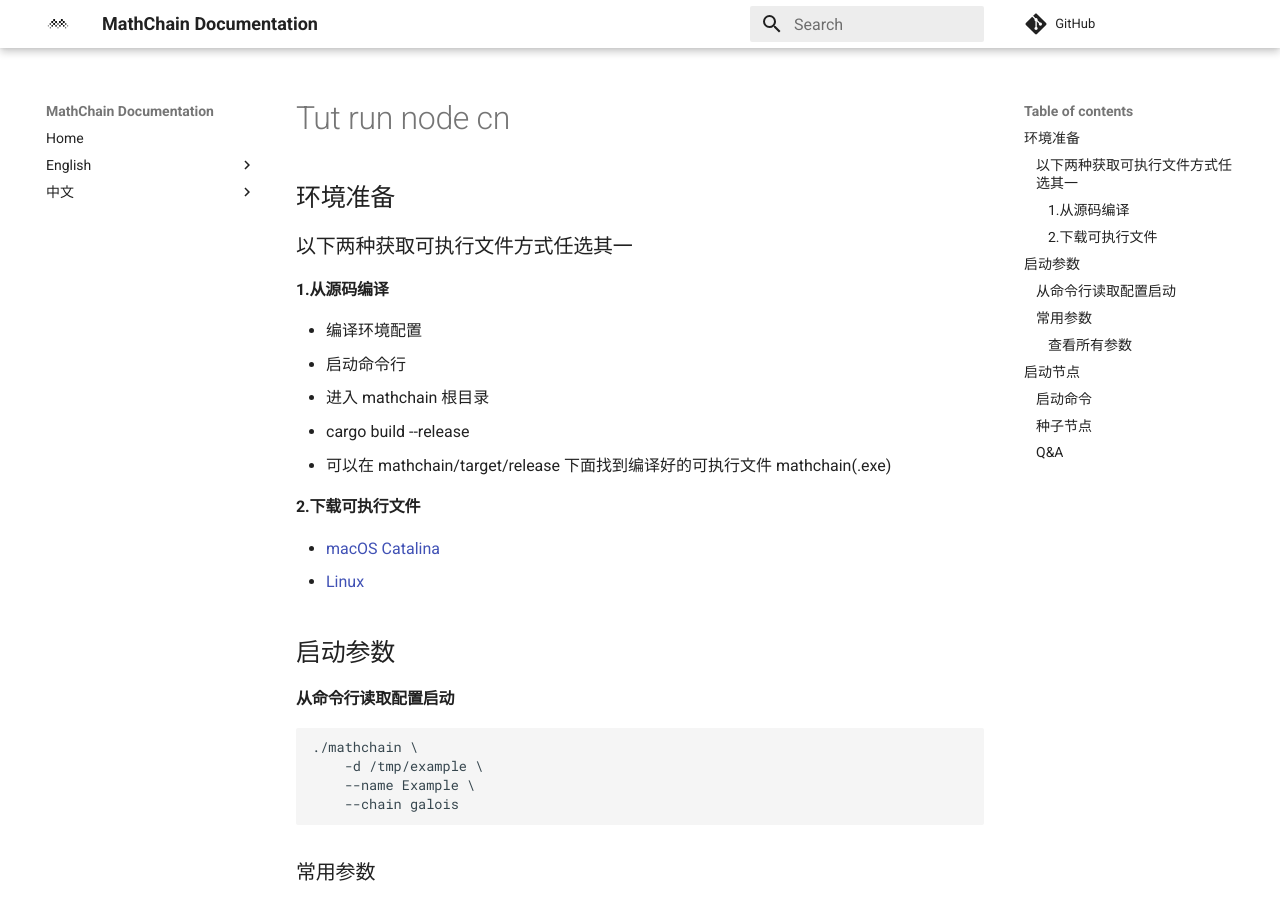
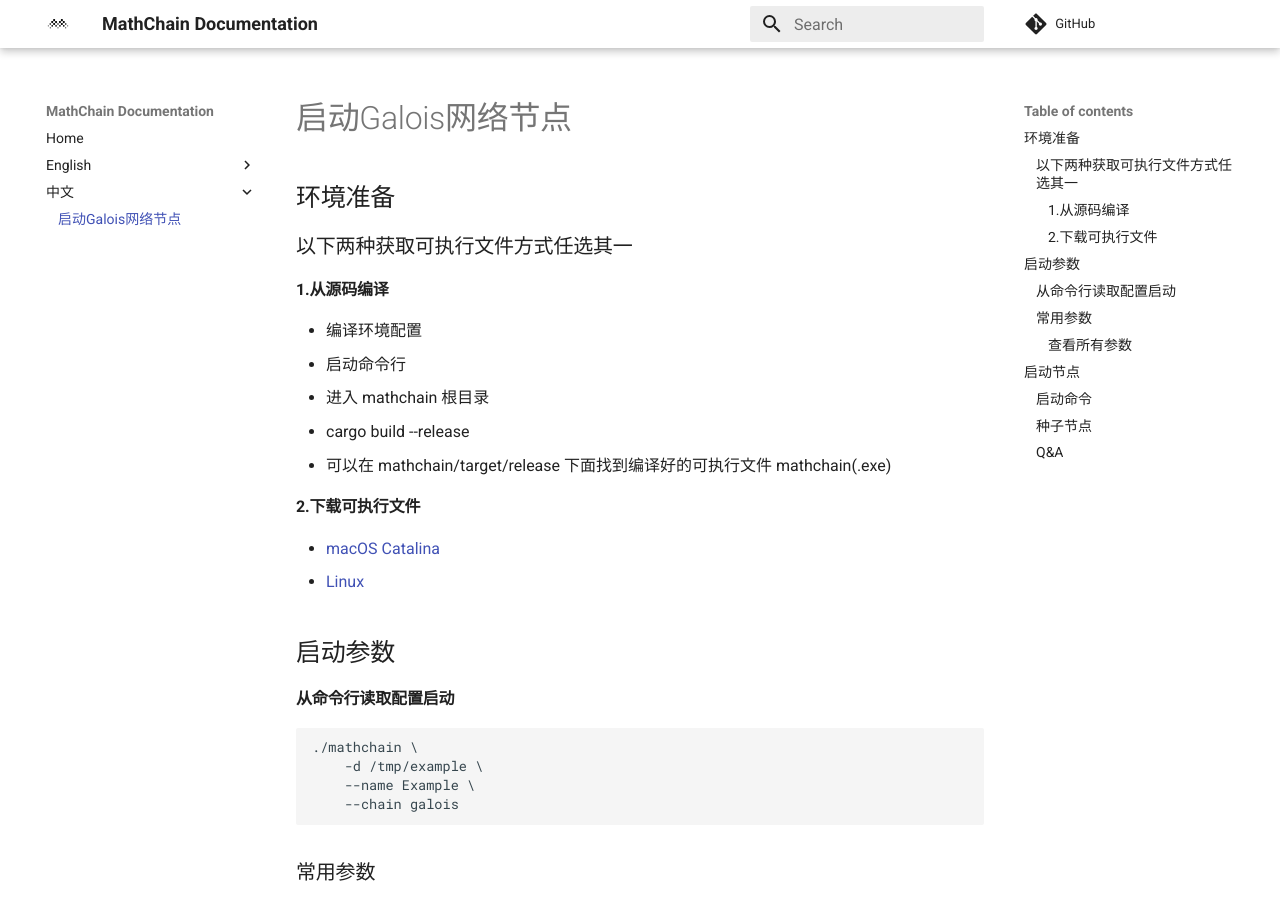
Before and after one commit to mathwallet/docs.mathchain.org, an MkDocs documentation site: the page built from docs/cn/tut_run_node_cn.md, in a window 1280 px wide and 900 px high. Built offline with MkDocs 1.6.1 and Material for MkDocs 9.7.7, drawn with Linux system fonts in a browser that asks for light colours; comment, search, counter and statistics services are not loaded; some of the changed lines change nothing that is shown.

Commit message:
Update mkdocs.yml

```diff
--- a/mkdocs.yml
+++ b/mkdocs.yml
@@ -13,9 +13,9 @@
 nav:
     - Home: index.md
     - English:
-        - 'Run Galois Node': en/run_node_en.md
+        - 'Run Galois Node': en/tut_run_node_en.md
     - 中文:
-        - '启动Galois网络节点': cn/run_node_cn.md
+        - '启动Galois网络节点': cn/tut_run_node_cn.md
 
 plugins:
     - search
```
